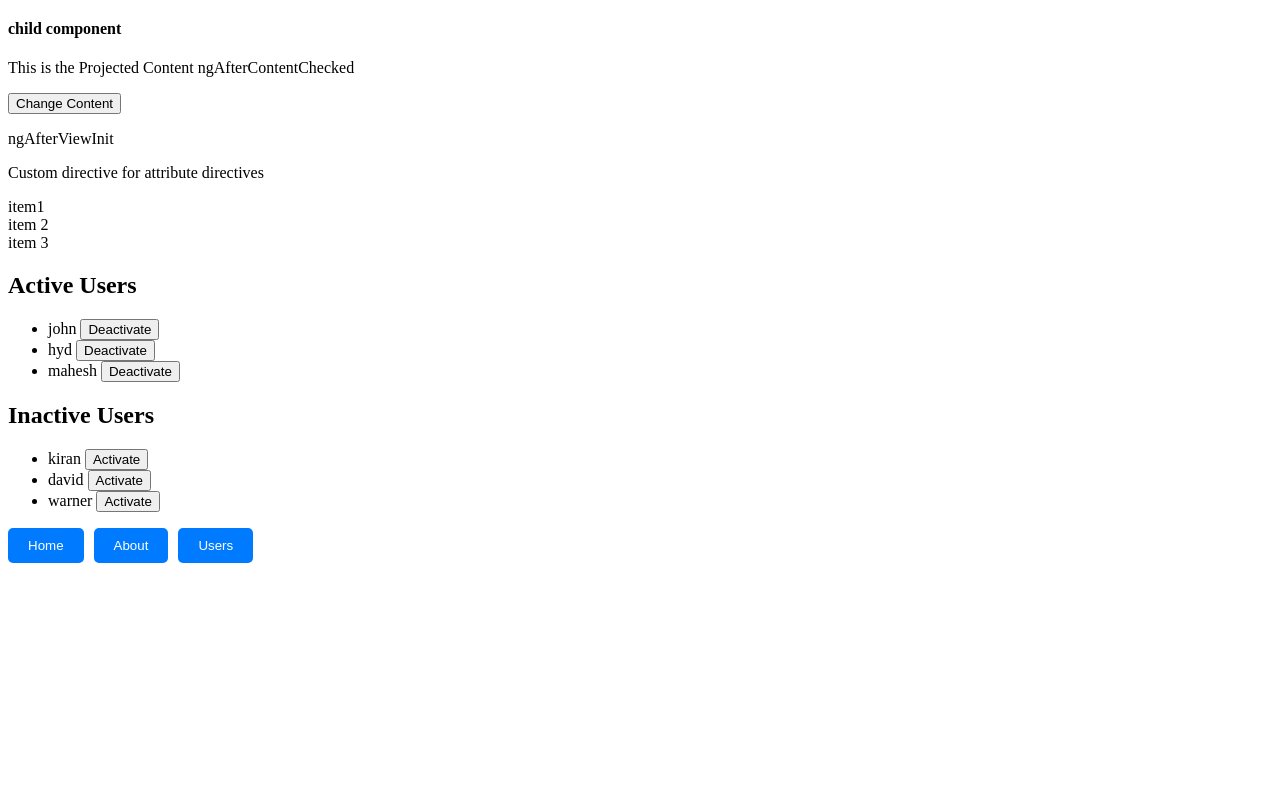
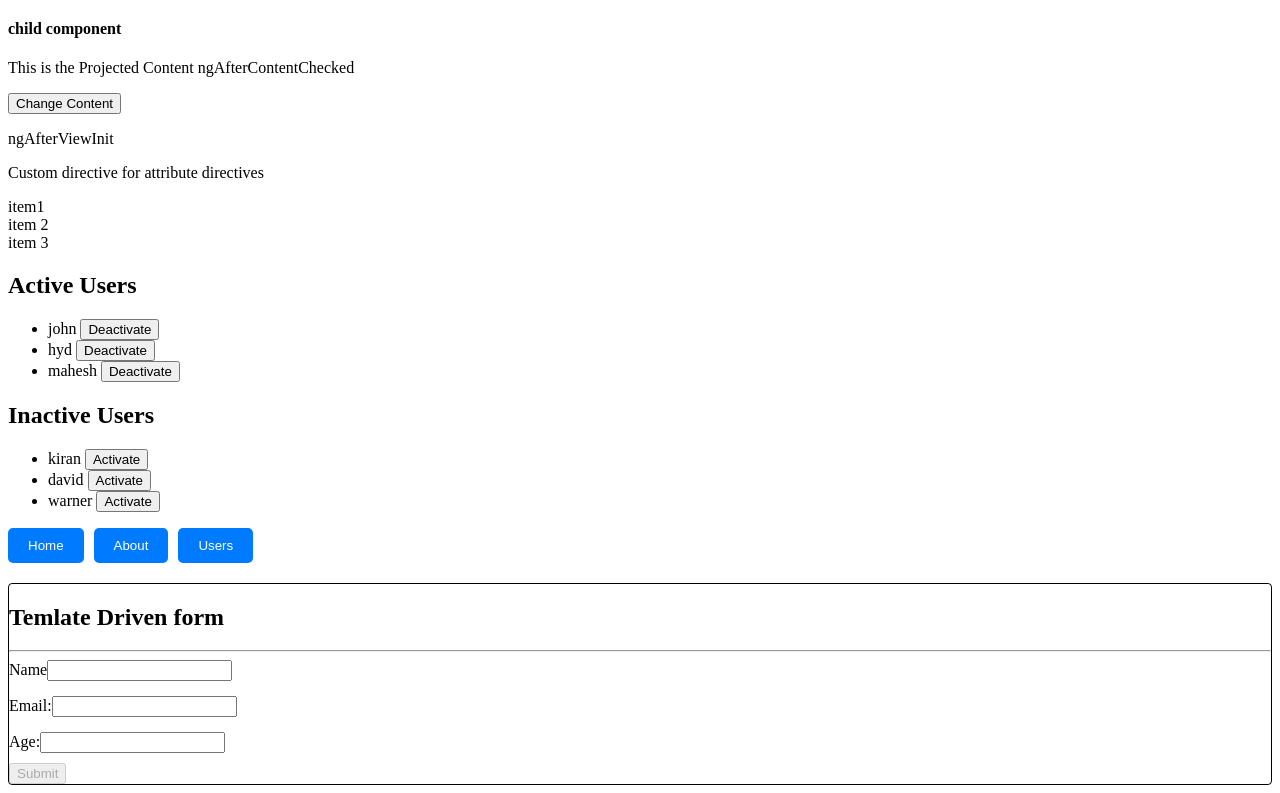
Before and after one commit to naralasrikanth/Angular-Learning, an Angular app in the folder demo/Demo/: page / in a window 1280 px wide. Shown: the part 1746-2539 px from the top of the page. Before the commit the page ends 2329 px from the top, so only its background shows below. Built offline with nearby package versions, Linux system fonts and the light colour scheme.

Commit message:
Template Driven Form

```diff
--- a/demo/Demo/src/app/app.component.html
+++ b/demo/Demo/src/app/app.component.html
@@ -59,3 +59,5 @@
   </div>
      <router-outlet></router-outlet>
      <!-- ----------------------------------------------- -->
+      <!-- forms -->
+      <app-warning></app-warning>
--- a/demo/Demo/src/app/app.component.ts
+++ b/demo/Demo/src/app/app.component.ts
@@ -5,7 +5,6 @@ import { Observable } from 'rxjs';
 
 
 import { HomeComponent } from './home/home.component';
-import { WarningComponent } from './status/warning/warning.component';
 import { NormalComponent } from './status/normal/normal.component';
 import { AlarmComponent } from './status/alarm/alarm.component';
 import { RecipesComponent } from './Recipes/recipes/recipes.component';
@@ -26,16 +25,17 @@ import { UserServiceService } from './Services/user-service.service';
 import { UserMangementComponent } from './user-mangement/user-mangement.component';
 import { AboutComponent } from './about/about.component';
 import { UsersComponent } from './users/users.component';
+import { WarningComponent } from './status/warning/warning.component';
 
 @Component({
   selector: 'app-root',
   standalone: true,
-  imports: [RouterOutlet,HomeComponent,WarningComponent,NormalComponent,AlarmComponent,
+  imports: [RouterOutlet,HomeComponent,NormalComponent,AlarmComponent,
     RecipesComponent,ShopingListComponent,HeaderComponent,
     CommonModule,TaskComponent,FormsModule,HeadercalComponent,UserInputComponent,
     InvestmnetReultsComponent,
     ParentComponent,ChildComponent,FormsModule,UserMangementComponent,RouterModule,
-    AboutComponent,UsersComponent],
+    AboutComponent,UsersComponent,WarningComponent,],
   templateUrl: './app.component.html',
   styleUrl: './app.component.css',
   providers:[UserServiceService]
--- a/demo/Demo/src/app/status/warning/warning.component.css
+++ b/demo/Demo/src/app/status/warning/warning.component.css
@@ -1,3 +1,12 @@
 p{
     color:orange;
 }
+
+.alert{
+    margin-top: 5px;
+    color:red;
+}
+
+button{
+    margin-top: 10px;
+}
--- a/demo/Demo/src/app/status/warning/warning.component.html
+++ b/demo/Demo/src/app/status/warning/warning.component.html
@@ -1 +1,30 @@
-<p>warning status is displayed</p> <br>
+<div class="container">
+    <h2>Temlate Driven form</h2>
+    <hr>
+    <form #userForm="ngForm" (ngSubmit)="onSubmit(userForm)">
+        <div class="form-group">
+            <label for="name">Name</label>
+            <input type="text" id="name" class="form-control" name="name" ngModel required #name="ngModel"><br>
+            <span *ngIf="name.invalid && name.touched" calss="alert">Name is required</span>
+        </div>
+        <div class="form-group">
+            <label for="email">Email:</label>
+            <input type="email" id="email" name="email" class="form-control" ngModel required min="12" #email="ngModel"><br>
+            <span *ngIf="email.invalid && email.touched" class="alert">Email is required</span>
+        </div>
+        <div calss="form-group">
+        <label for="Age">Age:</label>
+        <input type="number" id="Age" name="Age" class="form-control" ngModel required #Age="ngModel"><br>
+        <span *ngIf="Age.invalid && Age.touched" class="alert">Age is mandatory</span>
+        </div>
+        <button type="submit" calss="btn" [disabled]="userForm.invalid">Submit</button>
+    </form>
+   <div *ngIf="submitted">
+    <h3>Your Data</h3>
+    <hr>
+    <p>{{data.name}}</p>
+    <p>{{data.email}}</p>
+    <p>{{data.Age}}</p>
+
+   </div>
+</div>
--- a/demo/Demo/src/app/status/warning/warning.component.ts
+++ b/demo/Demo/src/app/status/warning/warning.component.ts
@@ -1,12 +1,26 @@
+import { CommonModule } from '@angular/common';
 import { Component } from '@angular/core';
+import { FormsModule } from '@angular/forms';
 
 @Component({
   selector: 'app-warning',
   standalone: true,
-  imports: [],
+  imports: [FormsModule,CommonModule],
   templateUrl: './warning.component.html',
   styleUrl: './warning.component.css'
 })
 export class WarningComponent {
+ data = {
+  name:'',
+  email:'',
+  Age:null
 
+ };
+ submitted= false;
+  onSubmit(form: { valid: any; value: { name: string; email: string; Age: null; }; }){
+    if(form.valid){
+      this.data=form.value;
+      this.submitted=true;
+    }
+  }
 }
--- a/demo/Demo/src/styles.css
+++ b/demo/Demo/src/styles.css
@@ -1 +1,9 @@
 /* You can add global styles to this file, and also import other style files */
+.container{
+    padding: 0 auto;
+    border: 1px solid black;
+    border-radius: 4px;
+}
+.form-group{
+    margin-bottom:15px;
+}
```
